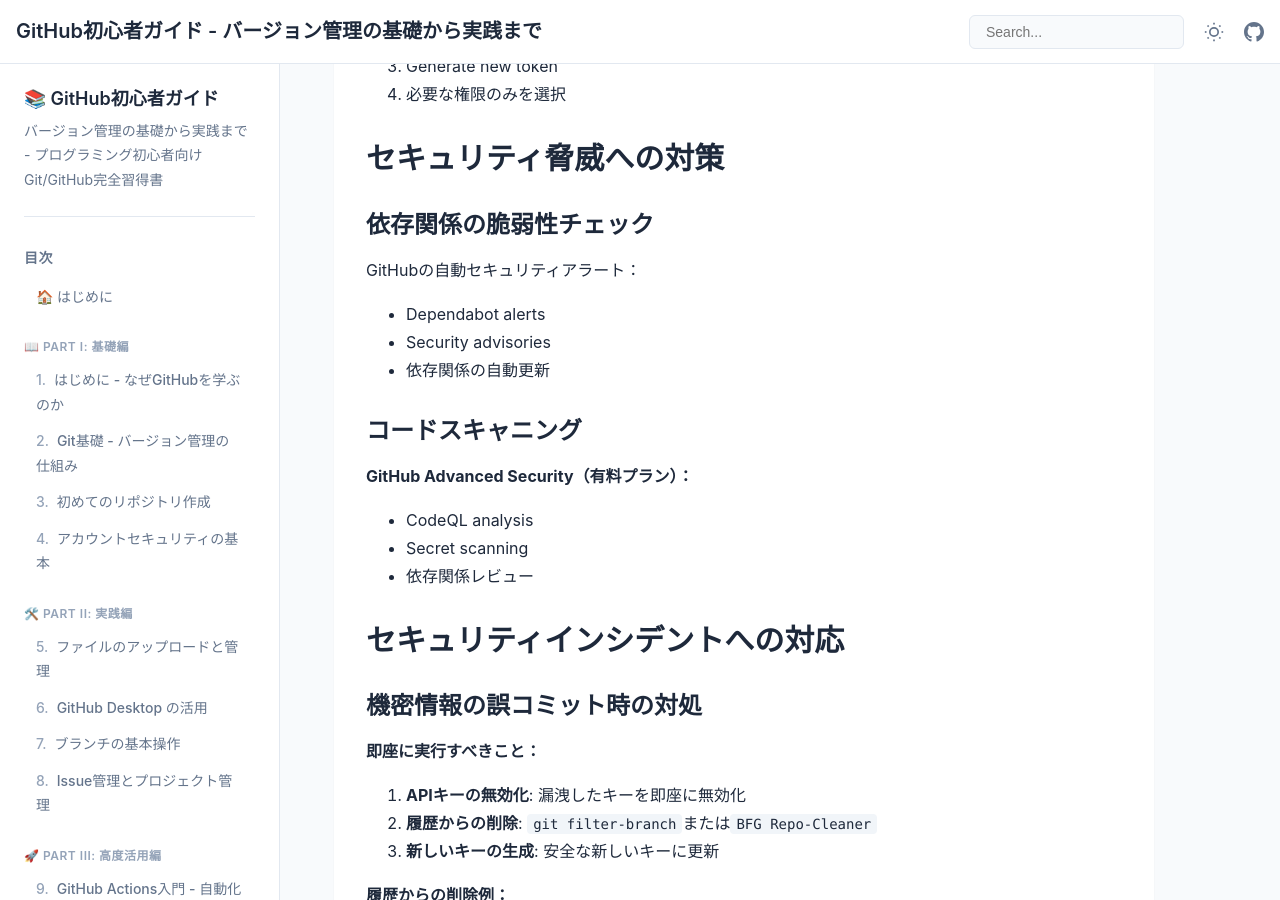
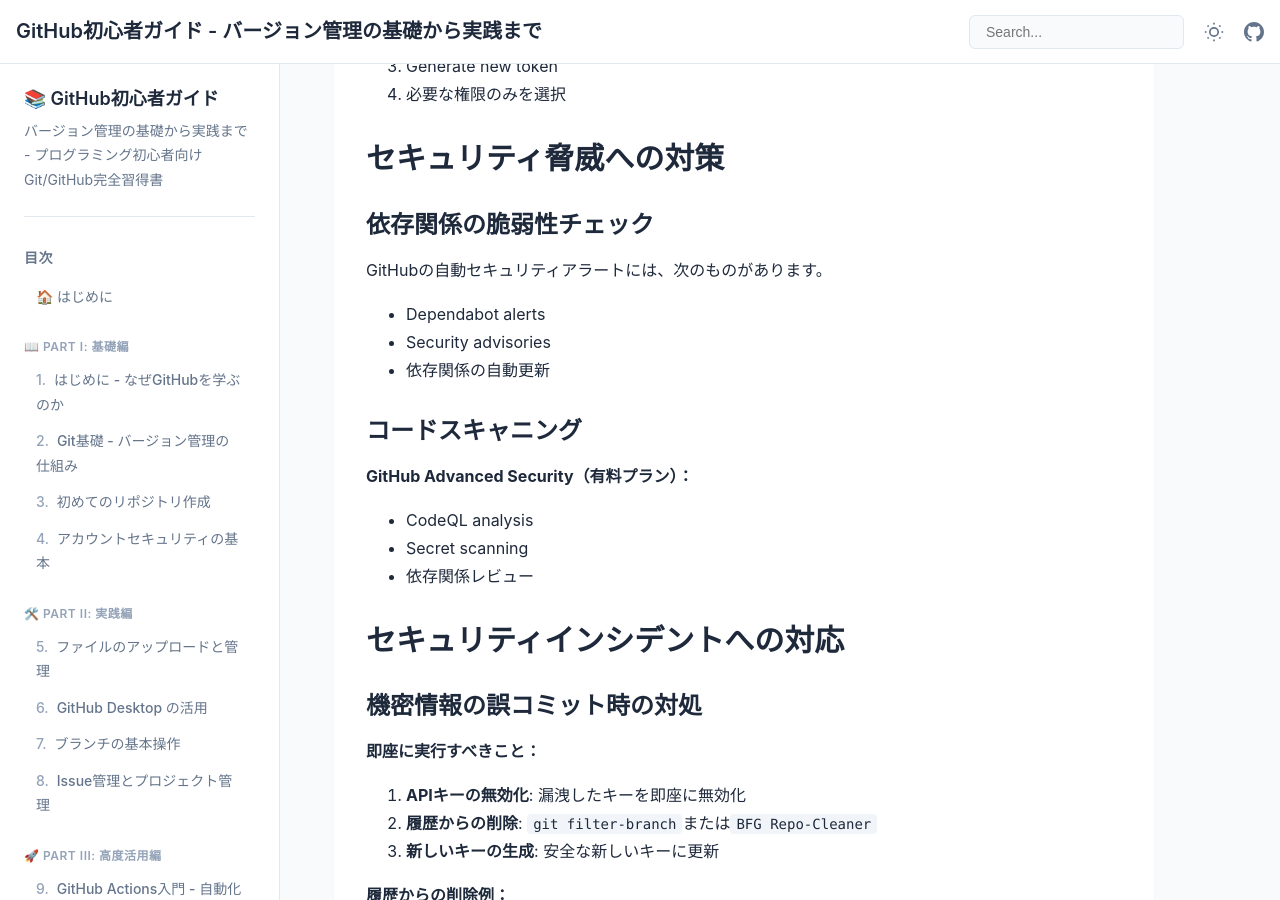
Before and after one commit to itdojp/github-guide-for-beginners-book, a Jekyll site: the page built from docs/src/chapter-security-best-practices/index.md, in a window 1280 px wide and 900 px high, scrolled down 2853 px. Built offline with Jekyll 4.4.1, drawn with Linux system fonts in a browser that asks for light colours.

Commit message:
fix: polish security alerts intro (#131)

```diff
--- a/docs/src/chapter-security-best-practices/index.md
+++ b/docs/src/chapter-security-best-practices/index.md
@@ -107,7 +107,7 @@ const apiKey = process.env.API_KEY; // ✅ 環境変数から取得
 
 ### 依存関係の脆弱性チェック
 
-GitHubの自動セキュリティアラート：
+GitHubの自動セキュリティアラートには、次のものがあります。
 - Dependabot alerts
 - Security advisories
 - 依存関係の自動更新
```
